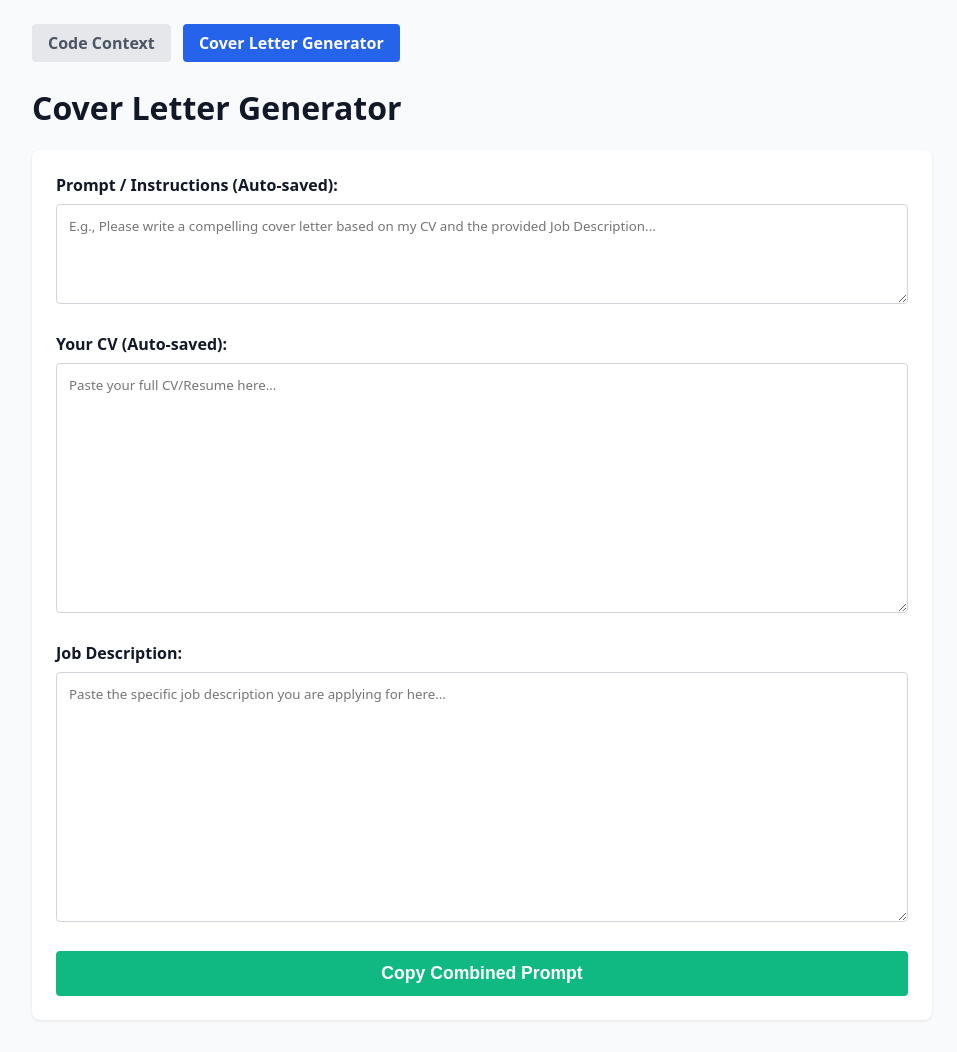
After one commit to politecat314/code_prompt_generator, a Flask app: page /cover_letter in a window 1280 px wide. The commit adds this page. Shown: the whole page, without its empty margins (158-1115 px from the left). Run offline with Flask 3, Linux system fonts and the light colour scheme.

Commit message:
add cover letter

```diff
--- a/app.py
+++ b/app.py
@@ -16,6 +16,10 @@ def get_gitignore_spec(dir_path):
 @app.route('/')
 def index():
     return render_template('index.html')
+
+@app.route('/cover_letter')
+def cover_letter():
+    return render_template('cover_letter.html')
 
 @app.route('/scan', methods=['POST'])
 def scan_dir():
--- /dev/null
+++ b/templates/cover_letter.html
@@ -0,0 +1,102 @@
+<!DOCTYPE html>
+<html lang="en">
+<head>
+    <meta charset="UTF-8">
+    <meta name="viewport" content="width=device-width, initial-scale=1.0">
+    <title>Cover Letter Generator</title>
+    <style>
+        body { font-family: system-ui, -apple-system, sans-serif; max-width: 900px; margin: 2rem auto; padding: 0 1rem; background: #f9fafb; color: #111827; }
+        .card { background: white; padding: 1.5rem; border-radius: 8px; box-shadow: 0 1px 3px rgba(0,0,0,0.1); margin-bottom: 1.5rem; }
+        .form-group { margin-bottom: 1.5rem; }
+        label { display: block; font-weight: 600; margin-bottom: 0.5rem; }
+        textarea { width: 100%; padding: 0.75rem; border: 1px solid #d1d5db; border-radius: 4px; box-sizing: border-box; resize: vertical; font-family: inherit;}
+        #prompt { height: 100px; }
+        #cv, #job-description { height: 250px; }
+        button { background: #2563eb; color: white; border: none; padding: 0.5rem 1rem; border-radius: 4px; cursor: pointer; font-weight: 600; }
+        button:hover { background: #1d4ed8; }
+        .success-btn { background: #10b981; font-size: 1.1rem; padding: 0.75rem 1.5rem; width: 100%; }
+        .success-btn:hover { background: #059669; }
+
+        /* NAV STYLES */
+        nav { margin-bottom: 2rem; }
+        nav a { text-decoration: none; padding: 0.5rem 1rem; border-radius: 4px; margin-right: 0.5rem; font-weight: 600;}
+        nav a.active { background: #2563eb; color: white; }
+        nav a:not(.active) { color: #4b5563; background: #e5e7eb; }
+        nav a:not(.active):hover { background: #d1d5db; }
+    </style>
+</head>
+<body>
+
+    <nav>
+        <a href="/">Code Context</a>
+        <a href="/cover_letter" class="active">Cover Letter Generator</a>
+    </nav>
+
+    <h1>Cover Letter Generator</h1>
+
+    <div class="card">
+        <div class="form-group">
+            <label for="prompt">Prompt / Instructions (Auto-saved):</label>
+            <textarea id="prompt" placeholder="E.g., Please write a compelling cover letter based on my CV and the provided Job Description..."></textarea>
+        </div>
+
+        <div class="form-group">
+            <label for="cv">Your CV (Auto-saved):</label>
+            <textarea id="cv" placeholder="Paste your full CV/Resume here..."></textarea>
+        </div>
+
+        <div class="form-group">
+            <label for="job-description">Job Description:</label>
+            <textarea id="job-description" placeholder="Paste the specific job description you are applying for here..."></textarea>
+        </div>
+
+        <button id="copy-btn" class="success-btn" onclick="generateAndCopy()">Copy Combined Prompt</button>
+    </div>
+
+    <script>
+        // On page load, restore saved states from Local Storage
+        window.onload = () => {
+            const savedPrompt = localStorage.getItem('cl_savedPrompt');
+            const savedCV = localStorage.getItem('cl_savedCV');
+
+            if (savedPrompt) document.getElementById('prompt').value = savedPrompt;
+            if (savedCV) document.getElementById('cv').value = savedCV;
+        };
+
+        // Save states as user types (Only saving CV and Prompt, JD is left dynamic)
+        document.getElementById('prompt').addEventListener('input', (e) => localStorage.setItem('cl_savedPrompt', e.target.value));
+        document.getElementById('cv').addEventListener('input', (e) => localStorage.setItem('cl_savedCV', e.target.value));
+
+        async function generateAndCopy() {
+            const copyBtn = document.getElementById('copy-btn');
+            const originalText = copyBtn.innerText;
+
+            const prompt = document.getElementById('prompt').value.trim();
+            const cv = document.getElementById('cv').value.trim();
+            const jd = document.getElementById('job-description').value.trim();
+
+            // Construct the final prompt structure
+            let finalOutput = `${prompt}\n\n`;
+
+            if (cv) {
+                finalOutput += `--- MY CV ---\n${cv}\n\n`;
+            }
+            if (jd) {
+                finalOutput += `--- JOB DESCRIPTION ---\n${jd}\n\n`;
+            }
+
+            try {
+                await navigator.clipboard.writeText(finalOutput);
+                copyBtn.innerText = 'Copied to Clipboard! ✓';
+                copyBtn.style.background = '#059669'; // darker green
+                setTimeout(() => {
+                    copyBtn.innerText = originalText;
+                    copyBtn.style.background = ''; // reset to class default
+                }, 2000);
+            } catch (err) {
+                alert('Failed to copy text. Make sure you are running this in a secure context (localhost or HTTPS).');
+            }
+        }
+    </script>
+</body>
+</html>
```
Also changed, not shown: templates/index.html (+11 -0 lines).
